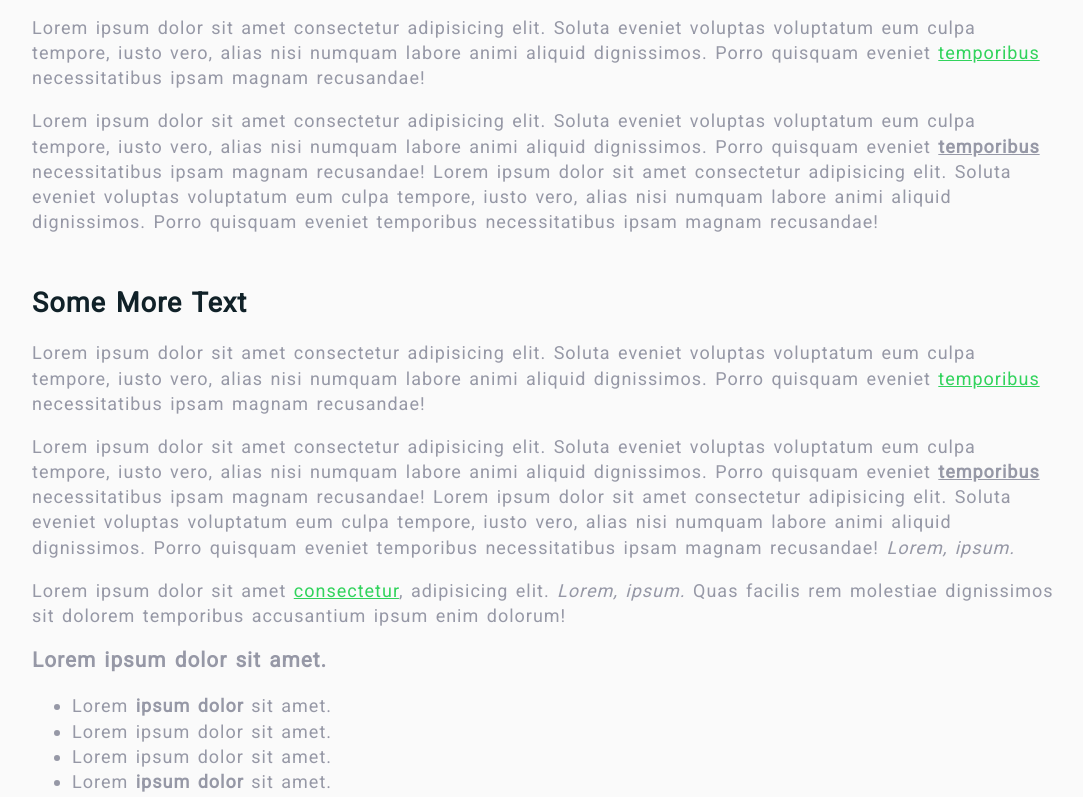
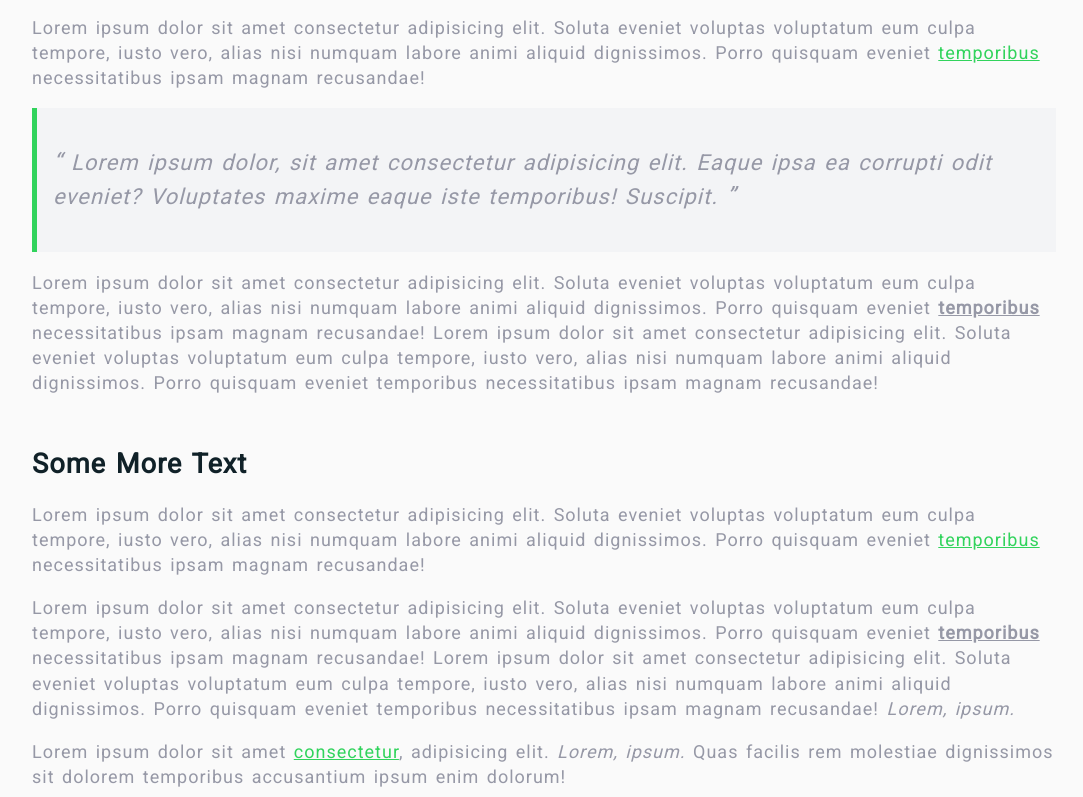
Before and after one commit to DIlkhush00/udacity-personal-blog-site, a plain HTML site: page pages/post.html in a window 1280 px wide. Shown: the part 1420-2217 px from the top of the page, without its empty margins (96-1179 px from the left). Drawn offline with Linux system fonts and the light colour scheme.

```diff
--- a/css/post.css
+++ b/css/post.css
@@ -17,6 +17,7 @@
     display: flex;
     align-items: center;
     justify-content: start;
+    background: hsl(220, 16%, 96%);
 }
 .author--info img {
     margin-right: 1rem;
@@ -73,3 +74,18 @@
     margin-left: 1rem;
     cursor: pointer;
 }
+.quote {
+    padding: 1rem;
+    font-size: 1.375rem;
+    font-style: italic;
+    border-left: 5px solid hsl(136, 65%, 51%);
+    background: hsl(220, 16%, 96%);
+}
+.quote p::before{
+    content: open-quote;
+    font-size: 1.5rem;
+}
+.quote p::after{
+    content: close-quote;
+    font-size: 1.5rem;
+}
--- a/pages/post.html
+++ b/pages/post.html
@@ -28,7 +28,7 @@
     <article class="blog">
         <div class="blog--wrapper container">
             <div class="blog--head">
-                <h1>Blog</h1>
+                <h1>Welcome to a Sample Blog</h1>
             </div>
             <div class="blog--image container--py">
                 <figure>
@@ -40,19 +40,24 @@
                 <p>
                     Lorem ipsum dolor sit amet consectetur adipisicing elit. <q>Soluta eveniet voluptas voluptatum eum
                         culpa</q>
-                    tempore, iusto vero, alias nisi <a href="#"><span>numquam</span></a> numquam labore animi aliquid dignissimos. Porro quisquam eveniet
+                    tempore, iusto vero, alias nisi <a href="#"><span>numquam</span></a> numquam labore animi aliquid
+                    dignissimos. Porro quisquam eveniet
                     temporibus necessitatibus ipsam magnam recusandae!
                 </p>
                 <p>
-                    Lorem ipsum dolor <i>Lorem, ipsum.</i> sit amet consectetur adipisicing elit. Soluta eveniet voluptas voluptatum eum
+                    Lorem ipsum dolor <i>Lorem, ipsum.</i> sit amet consectetur adipisicing elit. Soluta eveniet
+                    voluptas voluptatum eum
                     culpa
                     tempore, iusto vero, alias nisi numquam labore animi aliquid dignissimos. Porro quisquam eveniet
-                    <u>temporibus</u> necessitatibus ipsam magnam recusandae!                     Lorem ipsum dolor sit amet consectetur adipisicing elit. Soluta eveniet voluptas voluptatum eum
-                    culpa tempore, iusto vero, alias nisi numquam labore animi aliquid dignissimos. Porro quisquam eveniet
+                    <u>temporibus</u> necessitatibus ipsam magnam recusandae! Lorem ipsum dolor sit amet consectetur
+                    adipisicing elit. Soluta eveniet voluptas voluptatum eum
+                    culpa tempore, iusto vero, alias nisi numquam labore animi aliquid dignissimos. Porro quisquam
+                    eveniet
                     temporibus necessitatibus ipsam magnam recusandae!
                 </p>
                 <p>
-                    Lorem ipsum dolor sit amet <span>consectetur</span>, adipisicing elit. Quas facilis rem molestiae dignissimos sit dolorem temporibus accusantium ipsum enim dolorum!
+                    Lorem ipsum dolor sit amet <span>consectetur</span>, adipisicing elit. Quas facilis rem molestiae
+                    dignissimos sit dolorem temporibus accusantium ipsum enim dolorum!
                 <h3>Lorem ipsum dolor sit amet.</h3>
                 <ul>
                     <li>Lorem ipsum dolor sit amet.</li>
@@ -69,12 +74,20 @@
                     tempore, iusto vero, alias nisi numquam labore animi aliquid dignissimos. Porro quisquam eveniet
                     <span>temporibus</span> necessitatibus ipsam magnam recusandae!
                 </p>
+                <div class="quote">
+                    <p>
+                        Lorem ipsum dolor, sit amet consectetur adipisicing elit. Eaque ipsa ea corrupti odit eveniet?
+                        Voluptates maxime eaque iste temporibus! Suscipit.
+                    </p>
+                </div>
                 <p>
                     Lorem ipsum dolor sit amet consectetur adipisicing elit. Soluta eveniet voluptas voluptatum eum
                     culpa
                     tempore, iusto vero, alias nisi numquam labore animi aliquid dignissimos. Porro quisquam eveniet
-                    <b><u>temporibus</u></b> necessitatibus ipsam magnam recusandae!                     Lorem ipsum dolor sit amet consectetur adipisicing elit. Soluta eveniet voluptas voluptatum eum
-                    culpa tempore, iusto vero, alias nisi numquam labore animi aliquid dignissimos. Porro quisquam eveniet
+                    <b><u>temporibus</u></b> necessitatibus ipsam magnam recusandae! Lorem ipsum dolor sit amet
+                    consectetur adipisicing elit. Soluta eveniet voluptas voluptatum eum
+                    culpa tempore, iusto vero, alias nisi numquam labore animi aliquid dignissimos. Porro quisquam
+                    eveniet
                     temporibus necessitatibus ipsam magnam recusandae!
                 </p>
                 <h2>Some More Text</h2>
@@ -88,13 +101,17 @@
                     Lorem ipsum dolor sit amet consectetur adipisicing elit. Soluta eveniet voluptas voluptatum eum
                     culpa
                     tempore, iusto vero, alias nisi numquam labore animi aliquid dignissimos. Porro quisquam eveniet
-                    <b><u>temporibus</u></b> necessitatibus ipsam magnam recusandae!                     Lorem ipsum dolor sit amet consectetur adipisicing elit. Soluta eveniet voluptas voluptatum eum
-                    culpa tempore, iusto vero, alias nisi numquam labore animi aliquid dignissimos. Porro quisquam eveniet
+                    <b><u>temporibus</u></b> necessitatibus ipsam magnam recusandae! Lorem ipsum dolor sit amet
+                    consectetur adipisicing elit. Soluta eveniet voluptas voluptatum eum
+                    culpa tempore, iusto vero, alias nisi numquam labore animi aliquid dignissimos. Porro quisquam
+                    eveniet
                     temporibus necessitatibus ipsam magnam recusandae!
                     <i>Lorem, ipsum.</i>
                 </p>
                 <p>
-                    Lorem ipsum dolor sit amet <a href="#"><span>consectetur</span></a>, adipisicing elit. <i>Lorem, ipsum.</i>  Quas facilis rem molestiae dignissimos sit dolorem temporibus accusantium ipsum enim dolorum!
+                    Lorem ipsum dolor sit amet <a href="#"><span>consectetur</span></a>, adipisicing elit. <i>Lorem,
+                        ipsum.</i> Quas facilis rem molestiae dignissimos sit dolorem temporibus accusantium ipsum enim
+                    dolorum!
                 <h3>Lorem ipsum dolor sit amet.</h3>
                 <ul>
                     <li>Lorem <b>ipsum dolor</b> sit amet.</li>
@@ -115,8 +132,10 @@
                     Lorem ipsum dolor sit amet consectetur adipisicing elit. Soluta eveniet voluptas voluptatum eum
                     culpa
                     tempore, iusto vero, alias nisi numquam labore animi aliquid dignissimos. Porro quisquam eveniet
-                    temporibus necessitatibus ipsam magnam recusandae!                     Lorem ipsum dolor sit amet consectetur adipisicing elit. Soluta eveniet voluptas voluptatum eum
-                    culpa tempore, iusto vero, alias nisi numquam labore animi aliquid dignissimos. Porro quisquam eveniet
+                    temporibus necessitatibus ipsam magnam recusandae! Lorem ipsum dolor sit amet consectetur
+                    adipisicing elit. Soluta eveniet voluptas voluptatum eum
+                    culpa tempore, iusto vero, alias nisi numquam labore animi aliquid dignissimos. Porro quisquam
+                    eveniet
                     temporibus necessitatibus ipsam magnam recusandae!
                 </p>
             </div>
```
Lines whose indentation alone changed are shown as unchanged.
